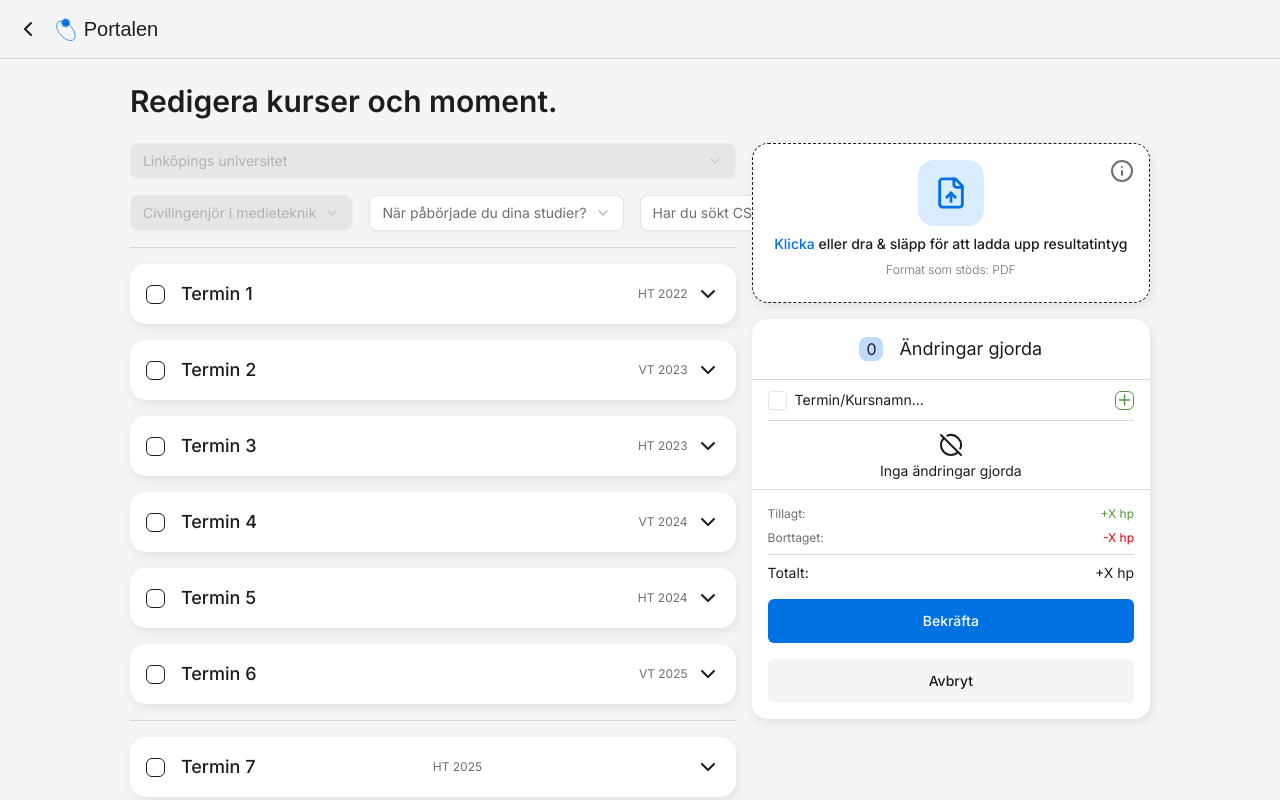
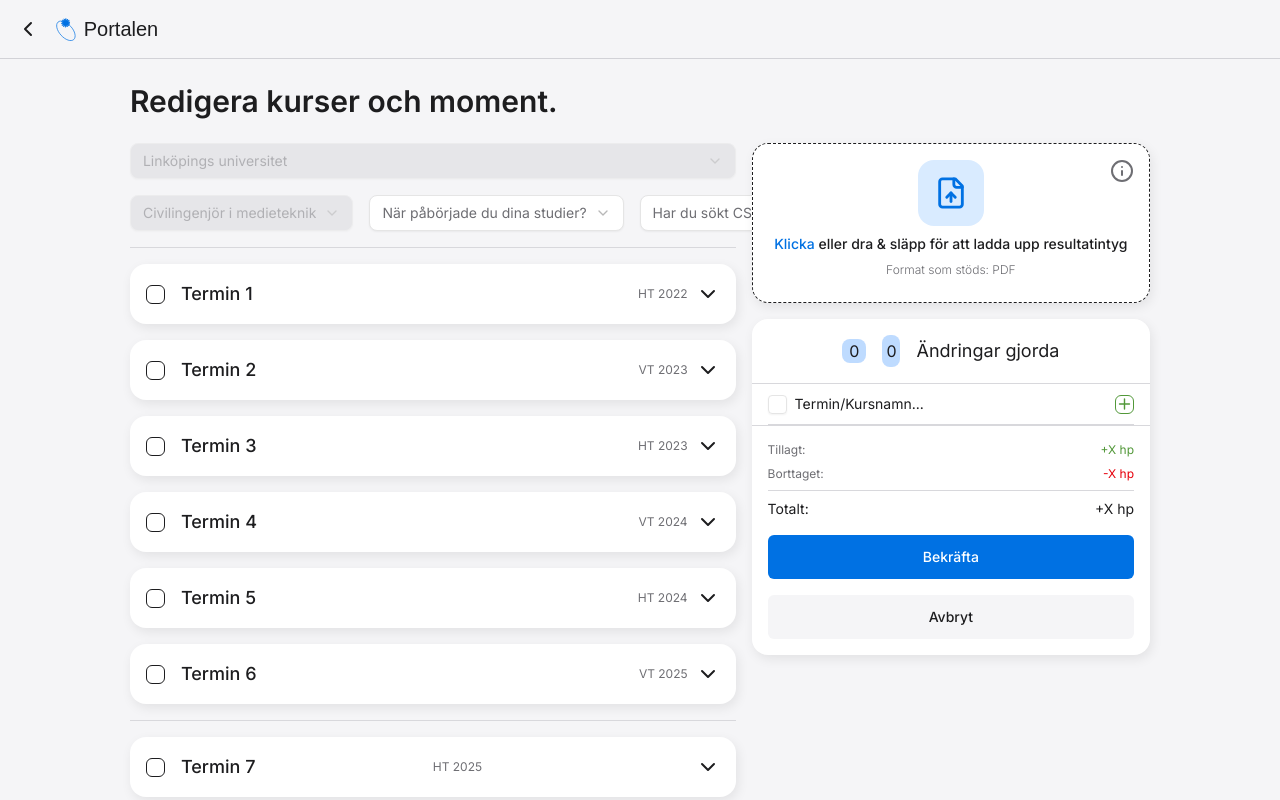
Before and after one commit to Djurson/studydash, a Next.js app: page /results in a window 1280 px wide. Shown: the top 800 px of the page. Built offline with nearby package versions, Linux system fonts and the light colour scheme; a web font is replaced by a local one.

Commit message:
Update changehistory.tsx

```diff
--- a/components/edit/changehistory.tsx
+++ b/components/edit/changehistory.tsx
@@ -16,11 +16,16 @@ export function ChangeHistory() {
         <div className="text-center bg-blue-200 dark:bg-highlight w-6 aspect-square rounded-md">
           <p>{studyResults.current.size}</p>
         </div>
+        <p className="text-center bg-blue-200 dark:bg-highlight px-1 py-1 rounded-md">{studyResults.current.size}</p>
         <p className="text-lg">Ändringar gjorda</p>
       </header>
       <Separator className="bg-secondary" />
       <section className="px-4 overflow-auto">
         {/*Mapa ändringar nedan, tänker formatet: /Termin/Kursnamn... */}
+        {/* Kommer ej kunna lösa termin, men kurskod/Kursnamn osv går :) */}
+        {/* Examinations moment kommer också vara för "dyrt" att loopa igenom för att displaya alla dem så tänker
+            om kurser innehåller ett betyg -> done, om den inte innehåller ett betyg -> eventuellt loopa igenom examinationsmoment
+            hoppa över de som är oklarade */}
         <div className="py-2.5 flex justify-between items-center">
           <div className="flex gap-2 items-center">
             <Checkbox className="h-[1.188rem] w-[1.188rem]"></Checkbox>
@@ -29,18 +34,6 @@ export function ChangeHistory() {
           <StatusChangeHistory status="added" defaultStatus="none" className="ml-6" />
         </div>
         <Separator />
-        {studyResults.current.size === 0 ? (
-          <div className="flex flex-col justify-center items-center py-2">
-            <CircleOff className="h-8 aspect-square" />
-            <p className="text-sm">Inga ändringar gjorda</p>
-          </div>
-        ) : (
-          [...studyResults.current.entries()].map(([key, course]) => (
-            <p key={key}>
-              {course.code} - {course.name}
-            </p>
-          ))
-        )}
       </section>
       <Separator />
       <footer className="flex flex-col p-4 gap-4">
```
